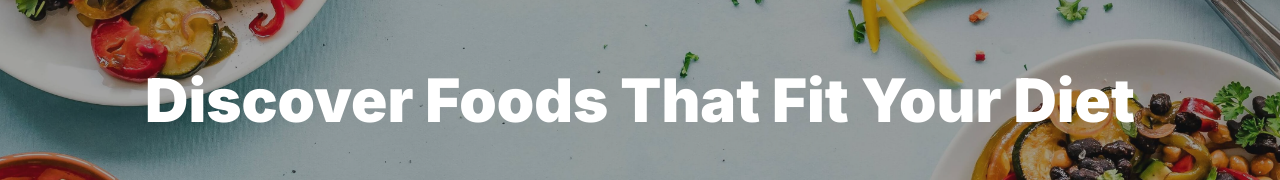
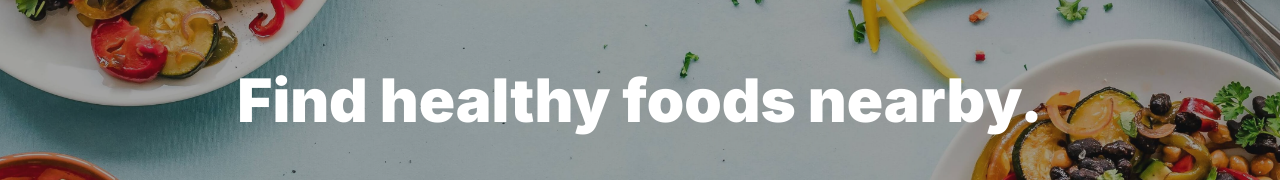
Before and after one commit to ahmed-tanbits/macro-mapper, a Next.js app: page / in a window 1280 px wide. Shown: the part 156-336 px from the top of the page. Built offline with nearby package versions, Linux system fonts and the light colour scheme; no server answers.

Commit message:
Update page.tsx
Changes to title.

```diff
--- a/app/page.tsx
+++ b/app/page.tsx
@@ -170,7 +170,7 @@ export default function Home() {
           <div className="absolute inset-0 bg-neutral-900 bg-opacity-40"></div>
           <div className="absolute inset-0 flex flex-col justify-center items-center z-10">
             <h1 className="text-white text-3xl lg:text-6xl font-black">
-              Discover Foods That Fit Your Diet
+              Find healthy foods nearby.
             </h1>
           </div>
           <div className="absolute z-10 -bottom-6 -mb-2 gap-4 left-1/2 transform -translate-x-1/2 max-w-2xl w-full flex flex-col items-center justify-center">
```
